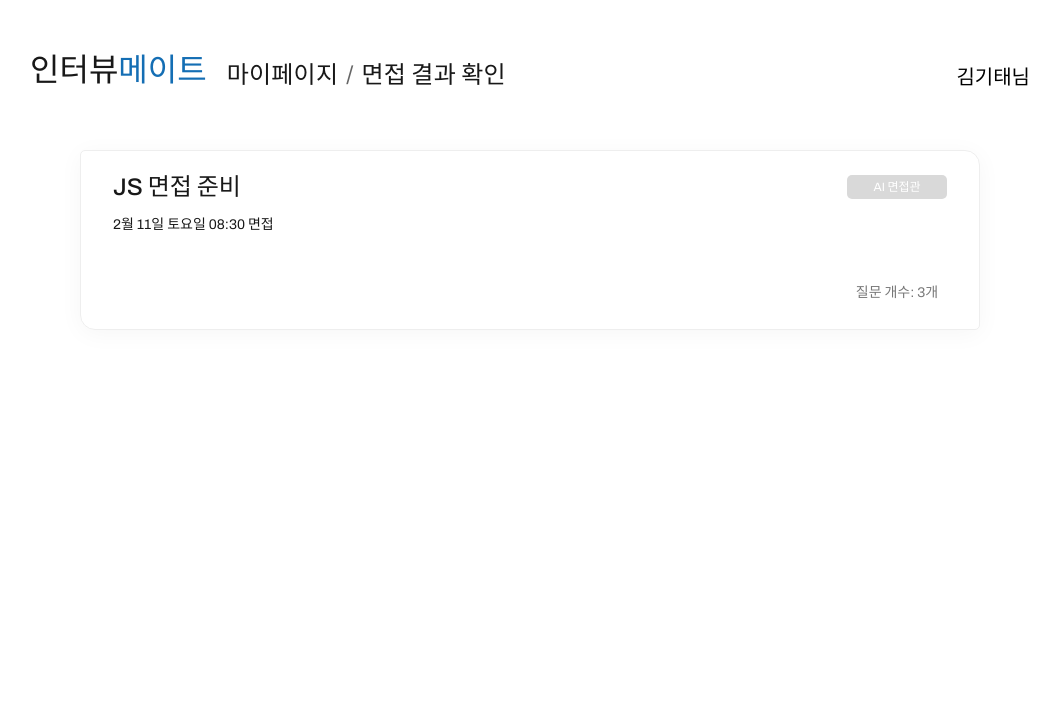
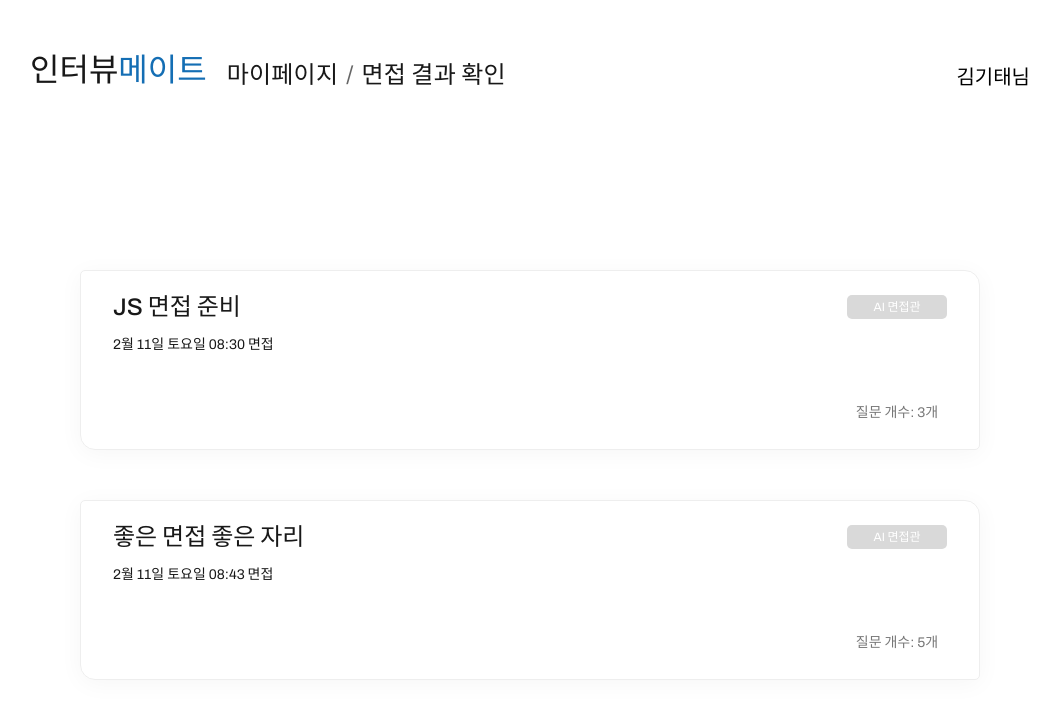
Before and after one commit to krafton-jungle-AI-InterviewMate/AI-InterviewMate-FE, a React (Vite) app: page /mypage/result in a window 1280 px wide. Shown: the top 714 px of the page, without its empty margins (110-1169 px from the left). Built offline with nearby package versions, Linux system fonts and the light colour scheme; a web font is replaced by a local one.

Commit message:
refact: 면접 결과 페이지 리팩토링

```diff
--- a/src/pages/mypage/Result.tsx
+++ b/src/pages/mypage/Result.tsx
@@ -1,13 +1,26 @@
 import InterviewResult from "components/layout/Result/InterviewResult";
+import styled from "@emotion/styled";
+
+const StyledResult = styled.div`
+  margin-top: 120px;
+`;
 
 function Result() {
   return (
+    <StyledResult>
       <InterviewResult
         roomName="JS 면접 준비"
         isAiInterview={true}
         interviewDate="2월 11일 토요일 08:30 면접"
         question={3}
       />
+      <InterviewResult
+        roomName="좋은 면접 좋은 자리"
+        isAiInterview={true}
+        interviewDate="2월 11일 토요일 08:43 면접"
+        question={5}
+      />
+    </StyledResult>
   );
 }
 
```
Lines whose indentation alone changed are shown as unchanged.
